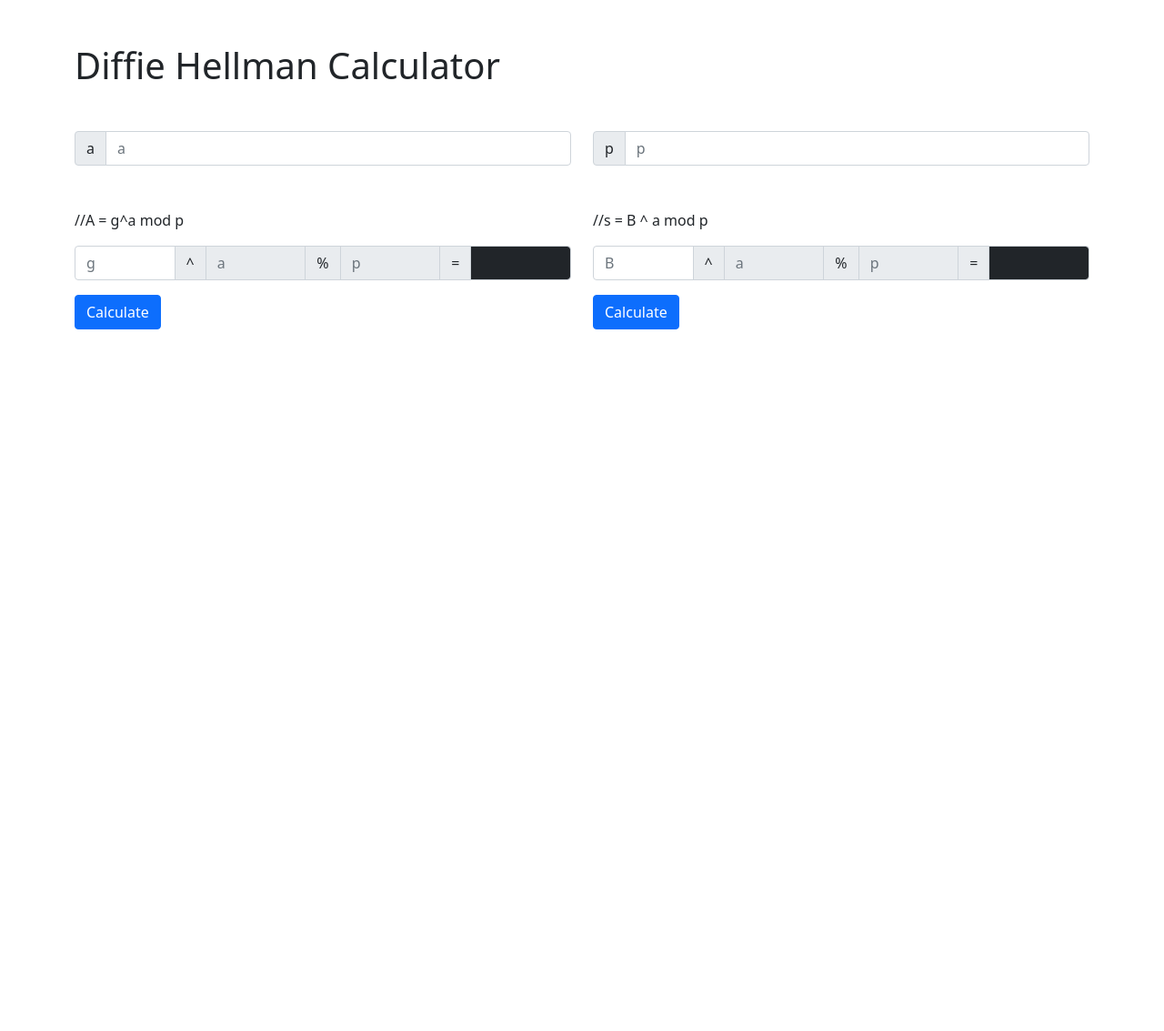
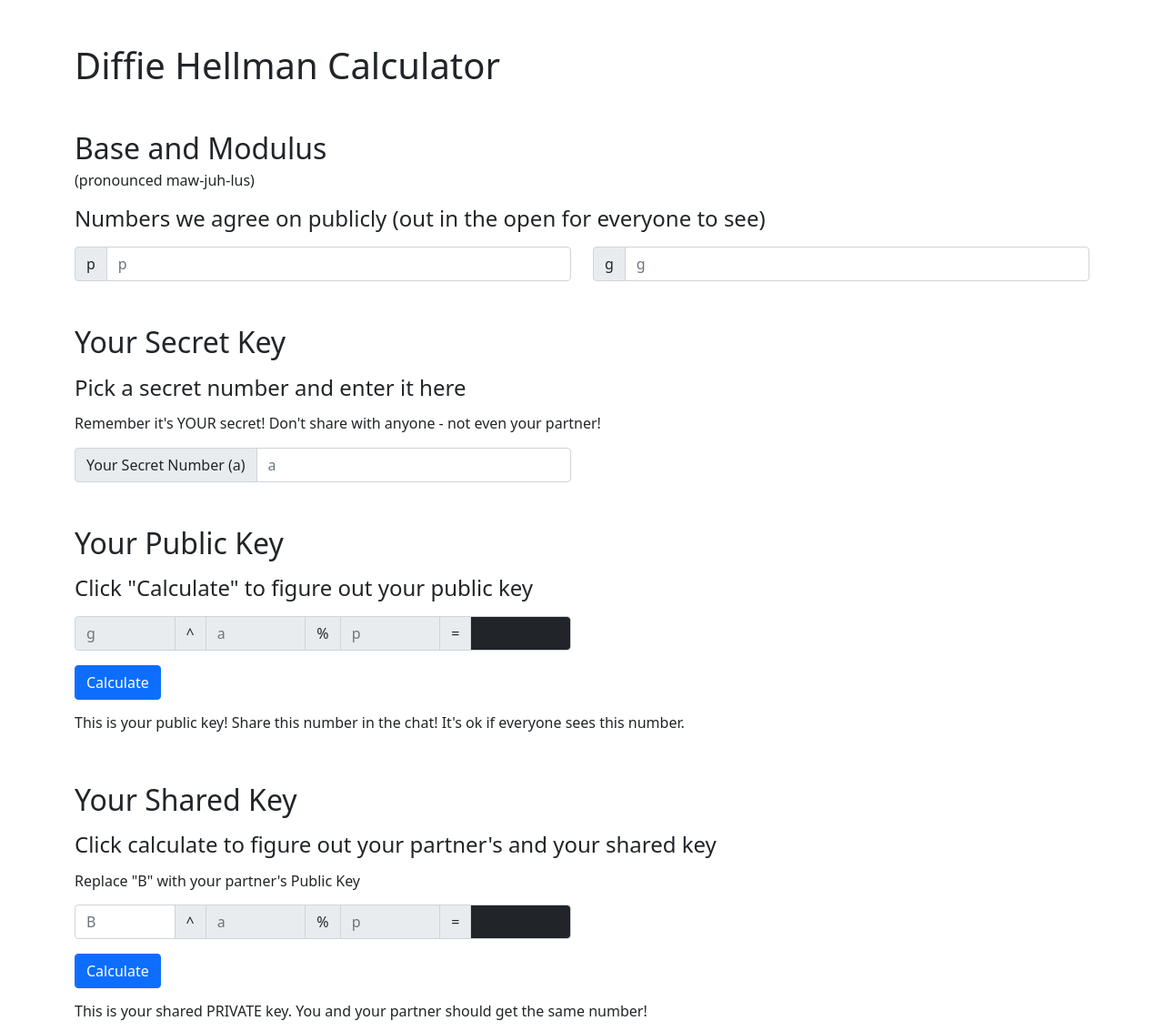
Before and after one commit to ianfajardo/cryptography-calc, a plain HTML site: page index.html in a window 1280 px wide. Shown: the whole page at 91% size. Before the commit the page ends 800 px from the top, so only its background shows below. Drawn offline with nearby package versions, Linux system fonts and the light colour scheme.

Commit message:
added helper text

```diff
--- a/index.html
+++ b/index.html
@@ -19,18 +19,16 @@
           <h1 class="mb-5">Diffie Hellman Calculator</h1>
         </div>
       </div>
+
       <div class="row mb-5">
-        <div class="col-6">
-          <div class="input-group">
-            <span class="input-group-text">a</span>
-            <input
-              type="text"
-              class="form-control"
-              placeholder="a"
-              id="a1"
-              style="width: 150px"
-            />
-          </div>
+        <div class="col-12">
+          <h2 class="mb-1">Base and Modulus</h2>
+        </div>
+        <div class="col-12">
+          <div class="mb-3">(pronounced maw-juh-lus)</div>
+        </div>
+        <div class="col-12">
+          <h4 class="mb-3">Numbers we agree on publicly (out in the open for everyone to see)</h4>
         </div>
         <div class="col-6">
           <div class="input-group">
@@ -44,13 +42,58 @@
             />
           </div>
         </div>
+        <div class="col-6">
+          <div class="input-group">
+            <span class="input-group-text">g</span>
+            <input
+              type="text"
+              class="form-control"
+              placeholder="g"
+              id="g1"
+              style="width: 150px"
+            />
+          </div>
+        </div>
       </div>
-      <div class="row">
+
+      <div class="row mb-5">
+        <div class="col-12">
+          <h2 class="mb-3">Your Secret Key</h2>
+        </div>
+        <div class="col-12">
+          <h4 class="mb-3">Pick a secret number and enter it here</h4>
+        </div>
+        <div class="col-12">
+          <h6 class="mb-3">Remember it's YOUR secret! Don't share with anyone - not even your partner!</h6>
+        </div>
         <div class="col-6">
-          <div class="mb-3">//A = g^a mod p</div>
+          <div class="input-group">
+            <span class="input-group-text">Your Secret Number (a)</span>
+            <input
+              type="text"
+              class="form-control"
+              placeholder="a"
+              id="a1"
+              style="width: 150px"
+            />
+          </div>
+        </div>
+      </div>
+      <div class="row mb-5">
+        <div class="col-12">
+          <h2 class="mb-3">Your Public Key</h2>
+        </div>
+        <div class="col-12">
+          <h4 class="mb-3">Click "Calculate" to figure out your public key</h4>
+        </div>
+        <div class="col-6 mb-3">
 
           <div class="input-group mb-3">
-            <input type="text" class="form-control" placeholder="g" id="g1" />
+            <input
+              type="text"
+              class="form-control g-input"
+              placeholder="g"
+              disabled/>
             <span class="input-group-text">^</span>
             <input
               type="text"
@@ -76,9 +119,22 @@
 
           <button id="form1" class="btn btn-primary">Calculate</button>
         </div>
-        <div class="col-6">
-          <div class="mb-3">//s = B ^ a mod p</div>
+        <div class="col-12">
+          <h6>This is your public key! Share this number in the chat! It's ok if everyone sees this number.</h6>
+        </div>
+      </div>
 
+      <div class="row mb-5">
+        <div class="col-12">
+          <h2 class="mb-3">Your Shared Key</h2>
+        </div>
+        <div class="col-12">
+          <h4 class="mb-3">Click calculate to figure out your partner's and your shared key</h4>
+        </div>
+        <div class="col-12">
+          <h6 class="mb-3">Replace "B" with your partner's Public Key</h6>
+        </div>
+        <div class="col-6 mb-3">
           <div class="input-group mb-3">
             <input type="text" class="form-control" placeholder="B" id="b2" />
             <span class="input-group-text">^</span>
@@ -106,6 +162,9 @@
 
           <button id="form2" class="btn btn-primary">Calculate</button>
         </div>
+        <div class="col-12">
+          <h6>This is your shared PRIVATE key. You and your partner should get the same number!</h6>
+        </div>
       </div>
     </div>
 
--- a/index.js
+++ b/index.js
@@ -1,13 +1,18 @@
 //calculating script
+
+      $("#p1").keyup(function() {
+        var p1 = parseInt($("#p1").val());
+        $(".p-input").val(p1);
+      });
+
+      $("#g1").keyup(function() {
+        var g1 = parseInt($("#g1").val());
+        $(".g-input").val(g1);
+      });
 
       $("#a1").keyup(function() {
         var a1 = parseInt($("#a1").val());
         $(".a-input").val(a1);
-      });
-
-      $("#p1").keyup(function() {
-        var p1 = parseInt($("#p1").val());
-        $(".p-input").val(p1);
       });
 
       //on calculate click
```
